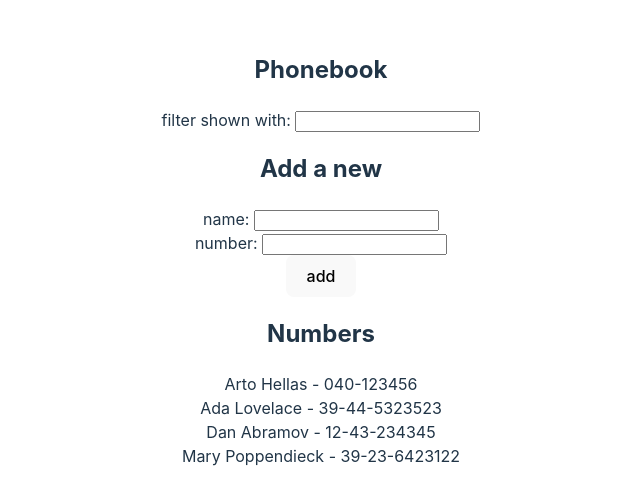
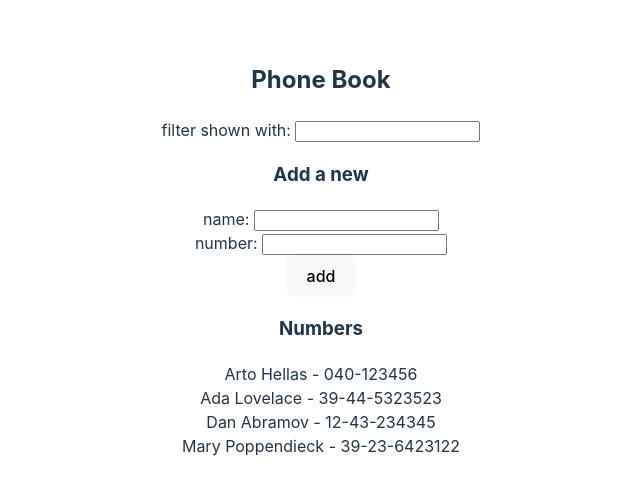
Before and after one commit to atle-gang/fullstackopen, a React (Vite) app in the folder part2/phonebook/: page / in a window 1280 px wide. Shown: the part 150-654 px from the top of the page, without its empty margins (319-959 px from the left). Built offline with nearby package versions, Linux system fonts and the light colour scheme.

Commit message:
Complete exercise 2.10

```diff
--- a/part2/phonebook/src/App.jsx
+++ b/part2/phonebook/src/App.jsx
@@ -1,6 +1,9 @@
 import { useState } from "react";
 import "./App.css";
 import { Names } from "./components/Names";
+import { Filter } from "./components/Filter";
+import { PersonForm } from "./components/PersonForm";
+import { Persons } from "./components/Persons";
 
 const App = (props) => {
   const [persons, setPersons] = useState(props.persons);
@@ -16,7 +19,7 @@ const App = (props) => {
     const checkName = persons.some((person) => person.name === newName);
 
     if (checkName) {
-      alert(`${newName} is already added to the phonebook`);
+      alert(`${newName} is already added to the phone book`);
       setNewName("");
       return;
     }
@@ -55,26 +58,18 @@ const App = (props) => {
 
   return (
     <div>
-      <h2>Phonebook</h2>
-      <div>
-        filter shown with: <input value={searchPerson} onChange={handleSearch} />
-      </div>
-      <form onSubmit={appendName}>
-        <h2>Add a new</h2>
-        <div>
-          name: <input value={newName} onChange={handleNameChange} />
-        </div>
-        <div>
-          number: <input value={newNumber} onChange={handleNumberChange} />
-        </div>
-        <div>
-          <button type="submit">add</button>
-        </div>
-      </form>
-      <h2>Numbers</h2>
-      {filteredPerson.map((person) => {
-        return <Names key={person.id} person={person} />;
-      })}
+      <h2>Phone Book</h2>
+      <Filter searchPerson={searchPerson} handleSearch={handleSearch} />
+      <h3>Add a new</h3>
+      <PersonForm
+        appendName={appendName}
+        newName={newName}
+        handleNameChange={handleNameChange}
+        newNumber={newNumber}
+        handleNumberChange={handleNumberChange}
+      />
+      <h3>Numbers</h3>
+      <Persons filteredPerson={filteredPerson} />
     </div>
   );
 };
--- /dev/null
+++ b/part2/phonebook/src/components/Filter.jsx
@@ -0,0 +1,11 @@
+import React from "react";
+
+const Filter = ({ searchPerson, handleSearch }) => {
+  return (
+    <div>
+      filter shown with: <input value={searchPerson} onChange={handleSearch} />
+    </div>
+  );
+};
+
+export { Filter };
--- /dev/null
+++ b/part2/phonebook/src/components/PersonForm.jsx
@@ -0,0 +1,27 @@
+import React from "react";
+
+const PersonForm = ({
+  appendName,
+  newName,
+  handleNameChange,
+  newNumber,
+  handleNumberChange,
+}) => {
+  return (
+    <div>
+      <form onSubmit={appendName}>
+        <div>
+          name: <input value={newName} onChange={handleNameChange} />
+        </div>
+        <div>
+          number: <input value={newNumber} onChange={handleNumberChange} />
+        </div>
+        <div>
+          <button type="submit">add</button>
+        </div>
+      </form>
+    </div>
+  );
+};
+
+export { PersonForm };
--- /dev/null
+++ b/part2/phonebook/src/components/Persons.jsx
@@ -0,0 +1,14 @@
+import React from "react";
+import { Names } from "./Names";
+
+const Persons = ({ filteredPerson }) => {
+  return (
+    <div>
+      {filteredPerson.map((person) => {
+        return <Names key={person.id} person={person} />;
+      })}
+    </div>
+  );
+};
+
+export { Persons };
```
